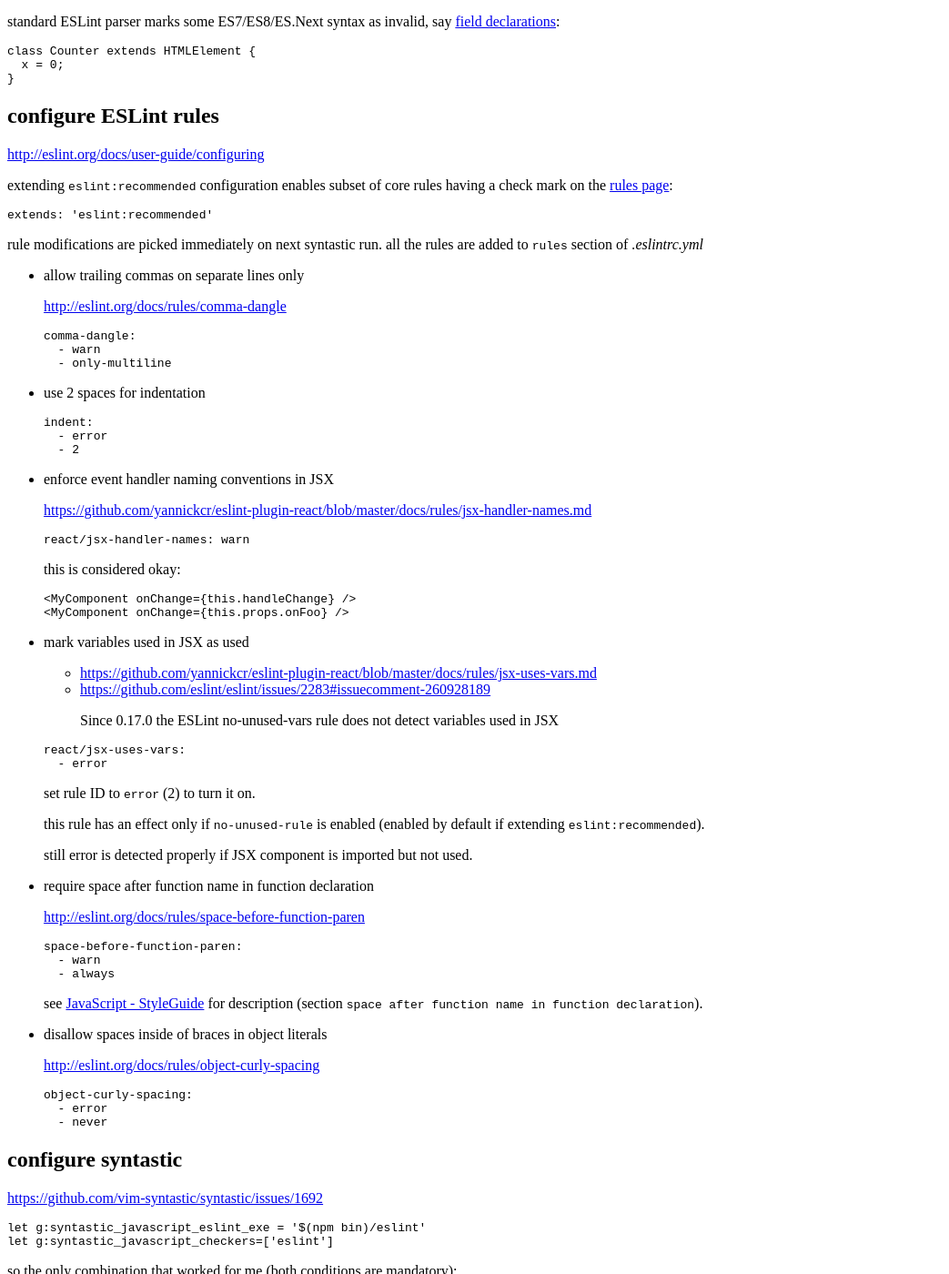
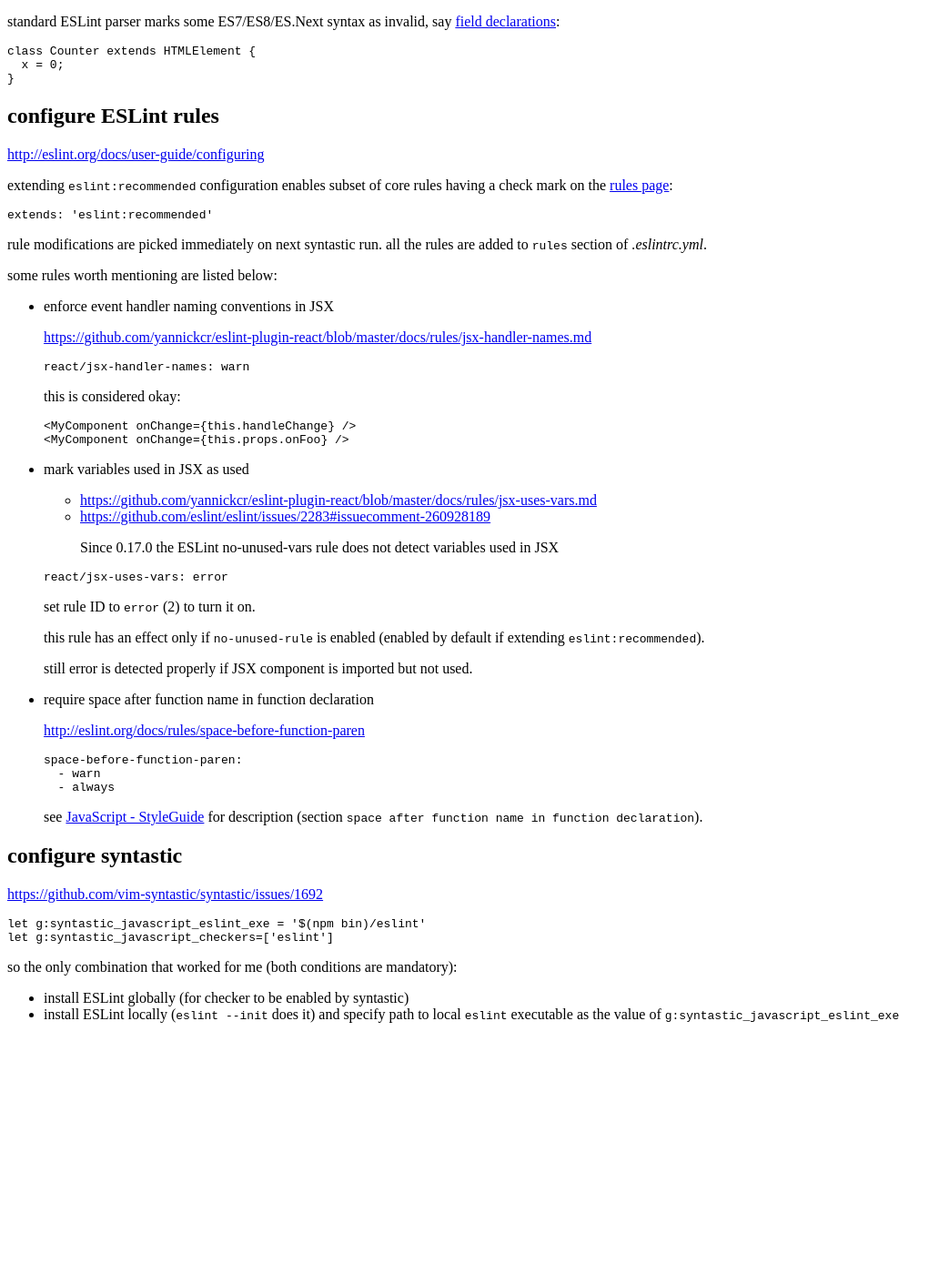
Before and after one commit to tap349/tap349.github.io, a Jekyll site: the page built from _posts/2017-06-10-javascript-eslint.md, in a window 1280 px wide and 1400 px high, scrolled down 864 px. Shown: the whole window at 91% size, without its empty margins (0-1043 px from the left). Built offline with Jekyll 4.4.1, drawn with Linux system fonts in a browser that asks for light colours; after the commit the page ends 2004 px from its top, so only the background shows below that.

Commit message:
update 2017-06-14_01:22:13

````diff
--- a/_posts/2017-06-10-javascript-eslint.md
+++ b/_posts/2017-06-10-javascript-eslint.md
@@ -77,25 +77,9 @@ extends: 'eslint:recommended'
 ```
 
 rule modifications are picked immediately on next syntastic run.
-all the rules are added to `rules` section of _.eslintrc.yml_
+all the rules are added to `rules` section of _.eslintrc.yml_.
 
-- allow trailing commas on separate lines only
-
-  <http://eslint.org/docs/rules/comma-dangle>
-
-  ```yaml
-  comma-dangle:
-    - warn
-    - only-multiline
-  ```
-
-- use 2 spaces for indentation
-
-  ```yaml
-  indent:
-    - error
-    - 2
-  ```
+some rules worth mentioning are listed below:
 
 - enforce event handler naming conventions in JSX
 
@@ -120,8 +104,7 @@ all the rules are added to `rules` section of _.eslintrc.yml_
   > Since 0.17.0 the ESLint no-unused-vars rule does not detect variables used in JSX
 
   ```yaml
-  react/jsx-uses-vars:
-    - error
+  react/jsx-uses-vars: error
   ```
 
   set rule ID to `error` (2) to turn it on.
@@ -144,16 +127,6 @@ all the rules are added to `rules` section of _.eslintrc.yml_
   see [JavaScript - StyleGuide]({% post_url 2017-06-10-javascript-styleguide %})
   for description (section `space after function name in function declaration`).
 
-- disallow spaces inside of braces in object literals
-
-  <http://eslint.org/docs/rules/object-curly-spacing>
-
-  ```yaml
-  object-curly-spacing:
-    - error
-    - never
-  ```
-
 ## configure syntastic
 
 <https://github.com/vim-syntastic/syntastic/issues/1692>
````
